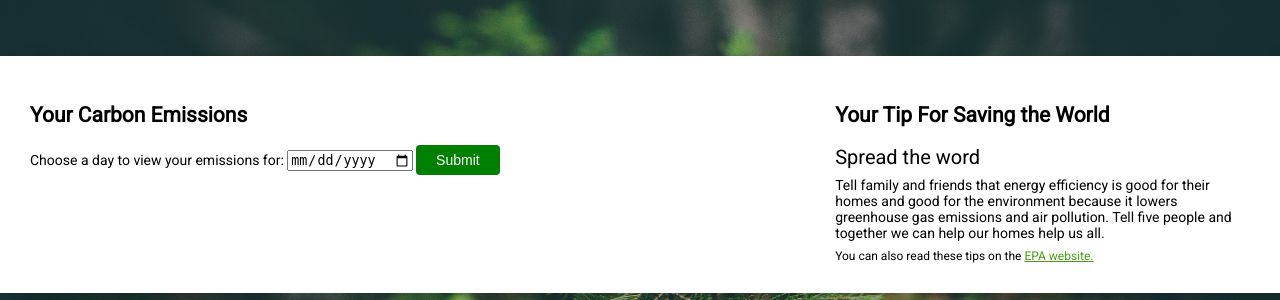
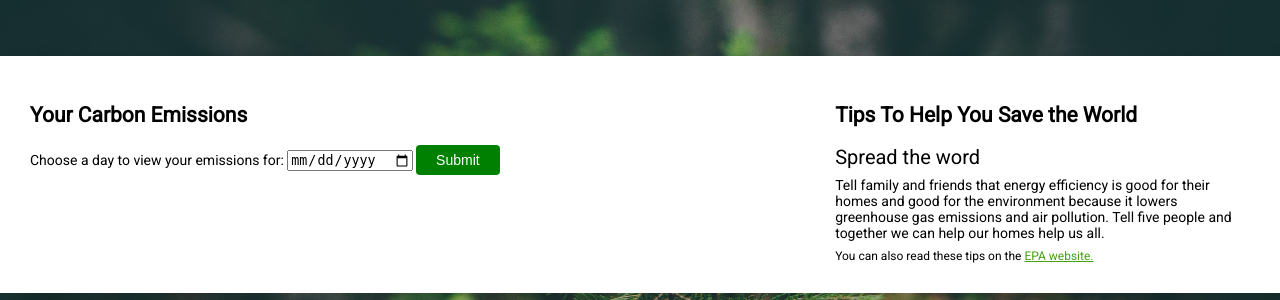
Before and after one commit to tonyma08/CarboNo, a Flask app: page /viewdata in a window 1280 px wide. Shown: the part 186-486 px from the top of the page. Run offline with Flask 2, Linux system fonts and the light colour scheme; parts of the project's set-up code (start-up, migrations or seed data) failed here and were passed over; some libraries are stand-ins or nearby versions.

Commit message:
Change view page

```diff
--- a/app/templates/viewdata.html
+++ b/app/templates/viewdata.html
@@ -21,7 +21,7 @@
 
 
             <div class = "column right">
-                <h2>Your Tip For Saving the World</h2>
+                <h2>Tips To Help You Save the World</h2>
             <div class="tip">
                 <div class="tip-title"></div>
                 <div class="tip-text"></div>
```
